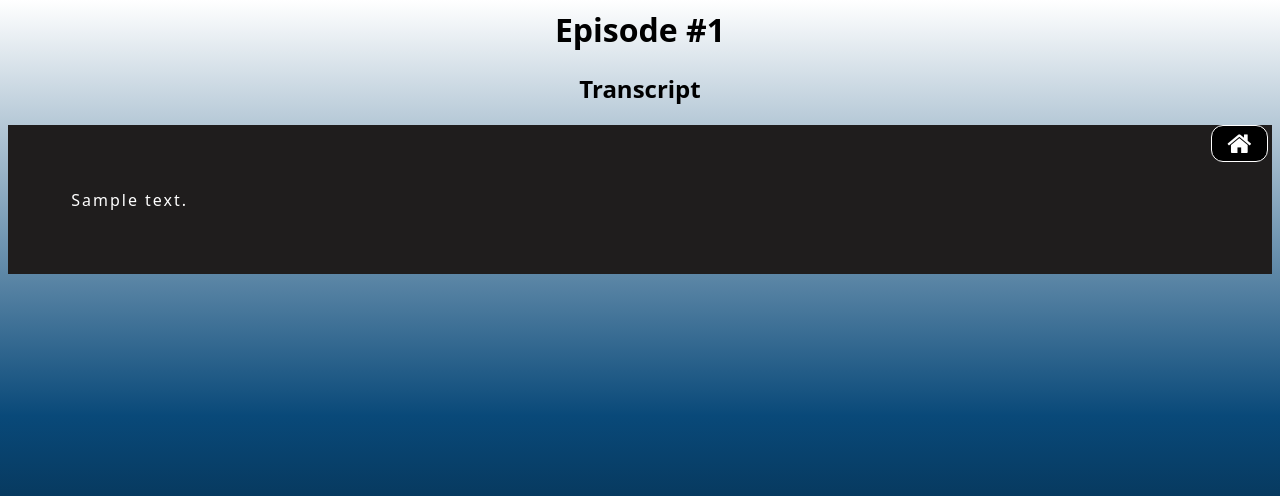
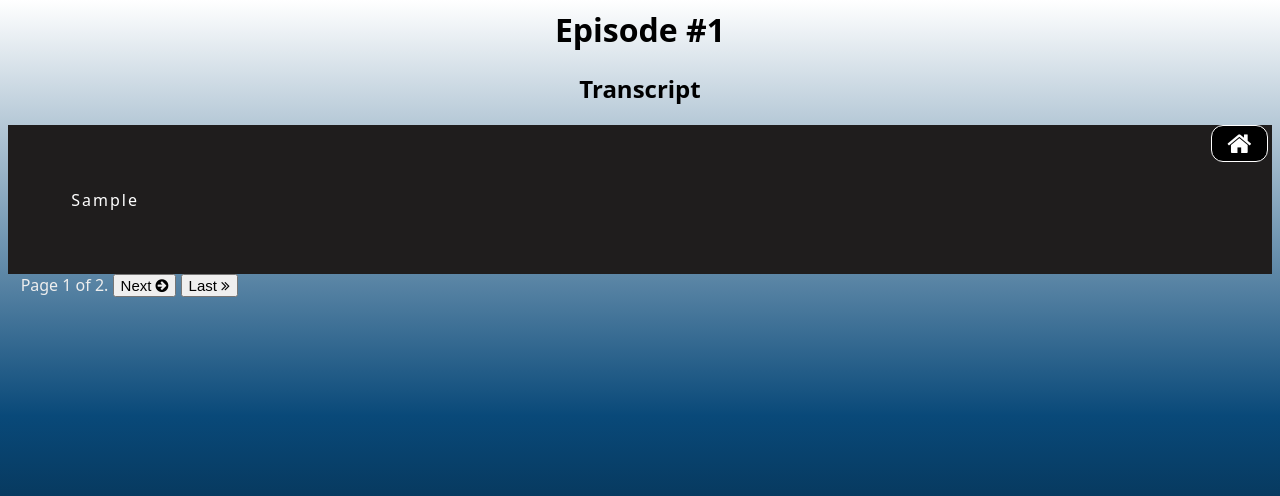
Before and after one commit to mgierada/TGSE, a Django app: page /search/transcript/1/1 in a window 1280 px wide. Shown: the top 496 px of the page. Run offline with Django 3.2, Linux system fonts and the light colour scheme; tables that the repository leaves empty hold one stand-in row (values such as "Sample post"); some libraries are stand-ins or nearby versions.

Commit message:
feat: basic concept of paginating transcripts works

```diff
--- a/run_submit.py
+++ b/run_submit.py
@@ -1,4 +1,4 @@
 from transcribe import SGUTrans
 
 sgutrans = SGUTrans()
-sgutrans.submit_all_transcripts(first_episode=200, last_episode=248)
+sgutrans.submit_all_transcripts(first_episode=150, last_episode=199)
--- a/search_for_transcript/views.py
+++ b/search_for_transcript/views.py
@@ -184,6 +184,9 @@ class SearchResultsView(ListView):
             # unzip sorted list
             q_sorted, e_sorted, st_sorted = zip(
                 *sorted_q_e_st)
+
+            # print(type(q_sorted))
+            # print(q_sorted)
 
             paginator_q = Paginator(q_sorted, self.paginate_idx)
             page_q = self.request.GET.get('page')
@@ -536,6 +539,7 @@ class TranscriptView(ListView):
     model = Transcript
     template_name = 'transcript.html'
     context_object_name = 'episode_list'
+    paginate_idx = 1
 
     def get_context_data(self, **kwargs):
         context = super(TranscriptView, self).get_context_data(**kwargs)
@@ -547,7 +551,22 @@ class TranscriptView(ListView):
         # element[0] because element is a list of one element
         text = (self.element[0].text)
         highlighted_text = self.get_highlighted_text(text)
-        context['highlighted_text'] = highlighted_text
+        highlighted_text_spitted = highlighted_text.split(' ', 30)
+        # context['highlighted_text'] = highlighted_text
+
+        paginator_q = Paginator(highlighted_text_spitted, self.paginate_idx)
+        page_q = self.request.GET.get('page')
+        page_obj_q = paginator_q.get_page(page_q)
+
+        # update page_obj as it is manually edited
+        context['paginator'] = paginator_q
+        context['page_obj'] = page_obj_q
+        context['is_paginated'] = True
+
+        zipped = zip(page_obj_q, highlighted_text_spitted)
+
+        context['highlighted_text'] = highlighted_text_spitted
+        context['zipped'] = zipped
         context['query'] = self.query
         return context
 
--- a/sgu_search/settings.py
+++ b/sgu_search/settings.py
@@ -74,6 +74,9 @@ TEMPLATES = [
                 'django.contrib.auth.context_processors.auth',
                 'django.contrib.messages.context_processors.messages',
             ],
+            'libraries':{
+                'readmore': 'search_for_transcript.templatetags.readmore',
+            }
         },
     },
 ]
--- a/templates/transcript.html
+++ b/templates/transcript.html
@@ -1,5 +1,8 @@
 <!-- templates/search_results.html -->
 {% load static %}
+{% load extras %}
+<!-- {% load readmore %} -->
+
 <link rel="stylesheet" type="text/css" href="{% static 'search_for_transcript/style.css' %}">
 <link rel="stylesheet" href="https://cdnjs.cloudflare.com/ajax/libs/font-awesome/4.7.0/css/font-awesome.min.css">
 
@@ -19,9 +22,43 @@
         <span class="fa fa-home fa-2x"></span>
     </button>
 
-    <div class='show_transcript_content'>
-        {{ highlighted_text }}
+    <div>
+        {% for p, t in zipped %}
+        <div class='show_transcript_content'>
+            {{ p }}
+        </div>
+        {% endfor %}
     </div>
 
+    <div class="pagination">
+        <span class="step-links">
+            {% if page_obj.has_previous %}
+                <button style="font-size:15px" onClick="location='?{% url_replace request 'page' 1 %}'">
+                  <i class="fa fa-angle-double-left"></i>
+                  First
+                </button>
+                <button style="font-size:15px" onClick="location='?{% url_replace request 'page' page_obj.previous_page_number %}'">
+                  <i class="fa fa-arrow-circle-left"></i>
+                  Previous
+                </button>
+            {% endif %}
+
+            {% if page_obj.has_next %}
+            <span class="current">
+                Page {{ page_obj.number }} of {{ page_obj.paginator.num_pages }}.
+            </span>
+
+                <button style="font-size:15px" onClick="location='?{% url_replace request 'page' page_obj.next_page_number %}'">
+                  Next
+                  <i class="fa fa-arrow-circle-right"></i>
+                </button>
+                <button style="font-size:15px" onClick="location='?{% url_replace request 'page' page_obj.paginator.num_pages %}'">
+                  Last
+                  <i class="fa fa-angle-double-right"></i>
+                </button>
+                <!-- <a href="?{% url_replace request 'page' page_obj.paginator.num_pages %}">last &raquo;</a> -->
+            {% endif %}
+        </span>
+      </div>
 </body>
 </html>
```
Also changed, not shown: search_for_transcript/templatetags/readmore.py (added, +39 -0 lines).
